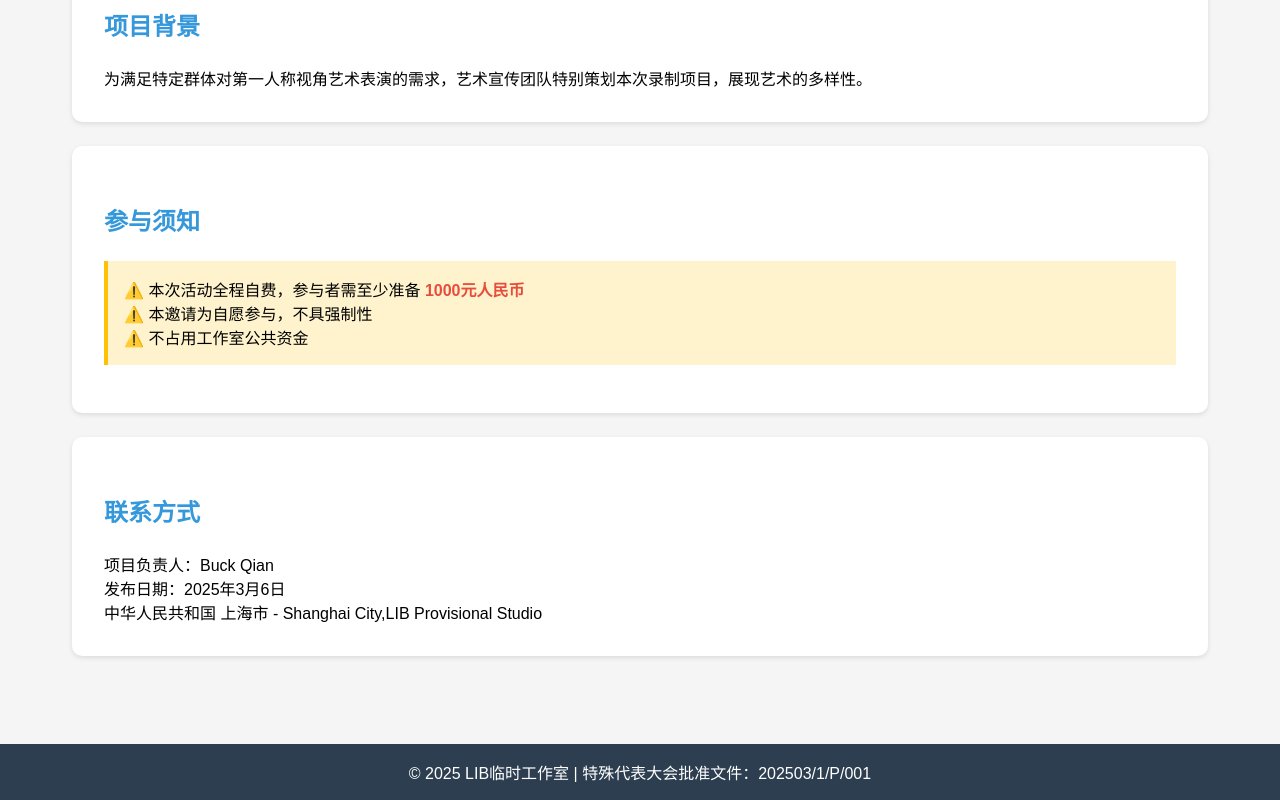
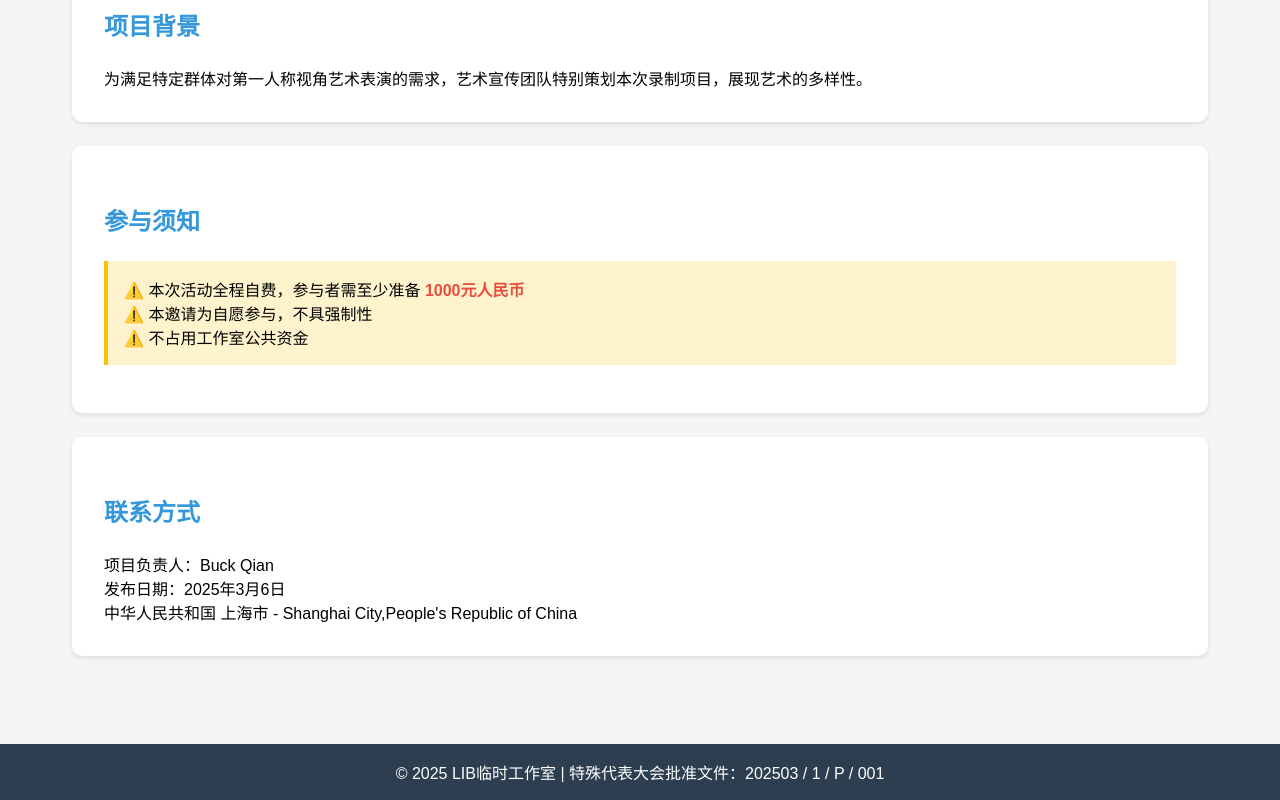
Before and after one commit to LIBPS-Shanghai-Collaboration-Tour/LIBPS-Shanghai-Collaboration-Tour.github.io, a plain HTML site: page index.html in a window 1280 px wide. Shown: the part 988-1788 px from the top of the page. Drawn offline with Linux system fonts and the light colour scheme.

Commit message:
Add files via upload

```diff
--- a/index.html
+++ b/index.html
@@ -119,12 +119,12 @@
             <h2>联系方式</h2>
             <p>项目负责人：Buck Qian</p>
             <p>发布日期：2025年3月6日</p>
-            <p>中华人民共和国 上海市 - Shanghai City,LIB Provisional Studio</p>
+            <p>中华人民共和国 上海市 - Shanghai City,People's Republic of China</p>
         </div>
     </div>
 
     <footer>
-        <p>© 2025 LIB临时工作室 | 特殊代表大会批准文件：202503/1/P/001</p>
+        <p>© 2025 LIB临时工作室 | 特殊代表大会批准文件：202503 / 1 / P / 001</p>
     </footer>
 </body>
 </html>
```
